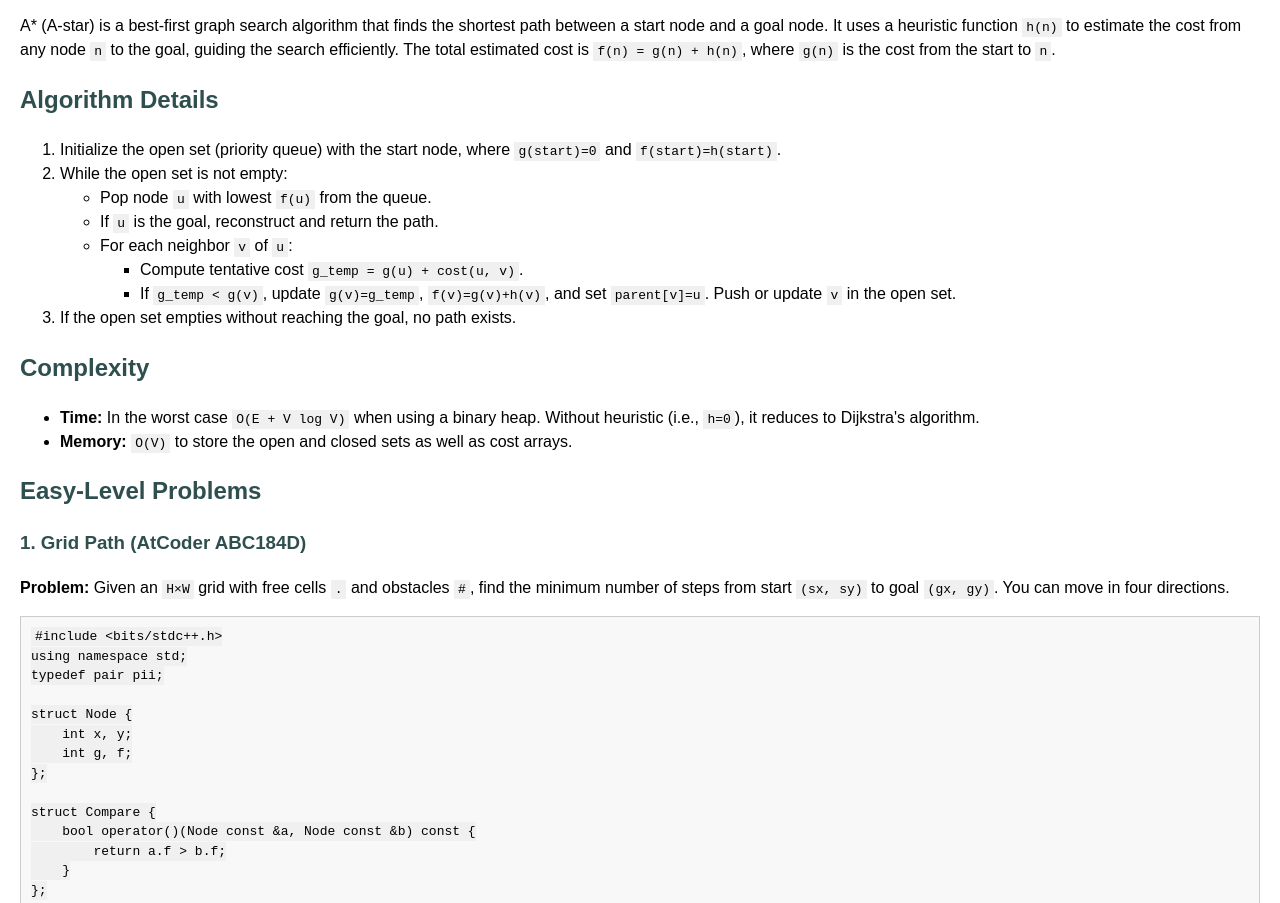
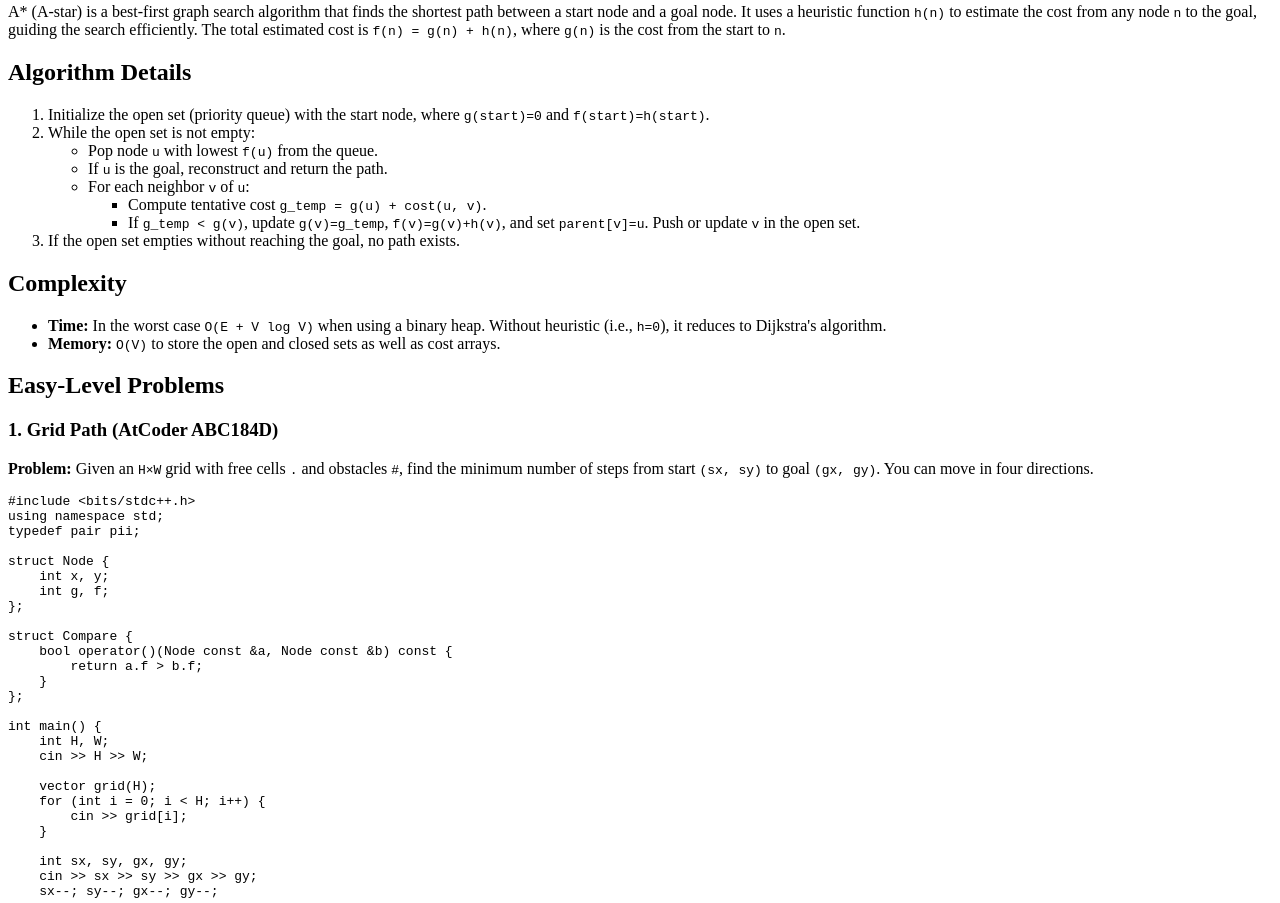
Before and after one commit to abdelkarim00/algoSpace, a plain HTML site: page pages/a-star.html in a window 1280 px wide. Shown: the part 77-980 px from the top of the page. Drawn offline with Linux system fonts and the light colour scheme.

Commit message:
remove page style

```diff
--- a/pages/a-star.html
+++ b/pages/a-star.html
@@ -4,13 +4,6 @@
   <meta charset="UTF-8">
   <meta name="viewport" content="width=device-width, initial-scale=1.0">
   <title>A* Search Algorithm and Applications</title>
-  <style>
-    body { font-family: Arial, sans-serif; margin: 20px; line-height: 1.5; }
-    h1, h2, h3 { color: #2F4F4F; }
-    code { background-color: #f0f0f0; padding: 2px 4px; }
-    pre { background-color: #f8f8f8; padding: 10px; border: 1px solid #ccc; overflow-x: auto; }
-    ol, ul { margin-top: 0; }
-  </style>
 </head>
 <body>
 
```
